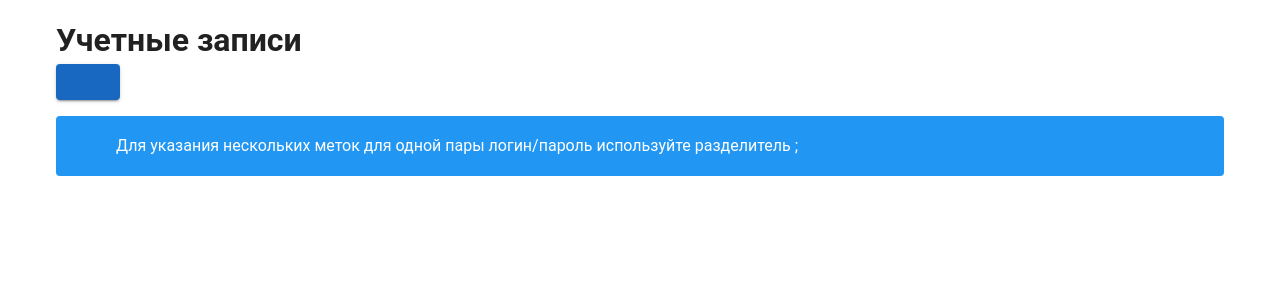
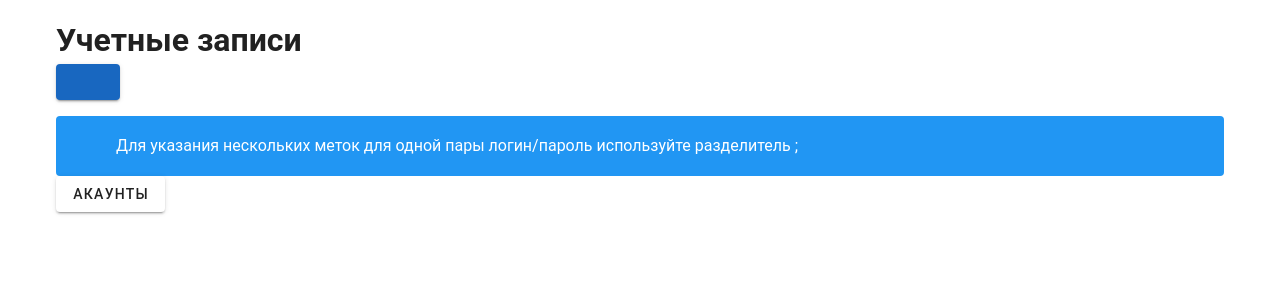
Before and after one commit to yato90/acc_manager, a Vue app: page / in a window 1280 px wide. Shown: the top 300 px of the page. Built offline with nearby package versions, Linux system fonts and the light colour scheme.

Commit message:
Fixed saving tags in accounts

```diff
--- a/src/components/AccountForm.vue
+++ b/src/components/AccountForm.vue
@@ -19,6 +19,9 @@ function updateAccount(index: number, account: any) {
   accountStore.updateAccount(index, account);
 }
 
+function test(){
+  console.log(JSON.stringify(accounts.value));
+}
 </script>
 
 <template>
@@ -31,6 +34,7 @@ function updateAccount(index: number, account: any) {
             <v-alert type="info" class="mt-4">
               Для указания нескольких меток для одной пары логин/пароль используйте разделитель ;
             </v-alert>
+            <v-btn @click="test">акаунты</v-btn>
             <v-row v-for="(account, index) in accounts" :key="index" class="mt-4">
               <v-col cols="12">
                 <AccountItem
--- a/src/components/AccountItem.vue
+++ b/src/components/AccountItem.vue
@@ -11,9 +11,11 @@ const emit = defineEmits(['delete', 'update']);
 const account = ref<Account>(props.account);
 
 const labelString = ref((account.value.label || []).map(item => item.text).join(';'));
+console.log(labelString);
 const types = ['LDAP', 'Local'];
 
 function onLabelBlur() {
+  account.value.label = labelString.value.split(';').map(text => ({ text }));
   emit('update', account.value);
 }
 
```
